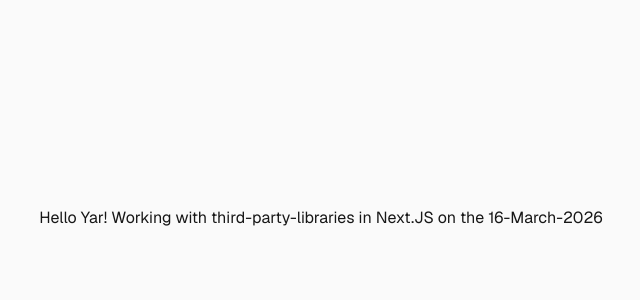
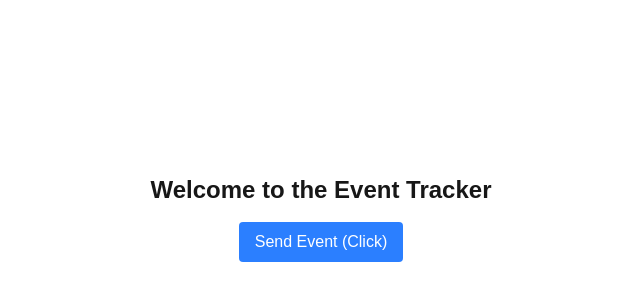
Before and after one commit to ahmedali839/NextJS-Collection, a Next.js app in the folder third_party_libraries/: page / in a window 1280 px wide. Shown: the part 182-482 px from the top of the page, without its empty margins (319-959 px from the left). Built offline with nearby package versions, Linux system fonts and the light colour scheme.

Commit message:
third-party-libraries - google_Analytics

```diff
--- /dev/null
+++ b/third_party_libraries/app/components/sendGAEvent.js
@@ -0,0 +1,101 @@
+// "use client";
+
+// import React from "react";
+// import { sendGAEvent } from "@next/third-parties/google";
+
+// export default function EventButton() {
+//   const handleClick = () => {
+//     sendGAEvent("event", "buttonClicked", { value: "xyz" });
+//   };
+
+//   return (
+//     <div>
+//       <button className="cursor-pointer" onClick={handleClick}>
+//         Send Event(Click)
+//       </button>
+//     </div>
+//   );
+// }
+
+// import { useEffect } from "react";
+
+// export default function MyComponent() {
+//   useEffect(() => {
+//     // Check if gtag is ready
+//     if (window.gtag) {
+//       window.gtag("event", "button_click", {
+//         event_category: "Interaction",
+//         event_label: "My Button",
+//       });
+//     } else {
+//       console.log("gtag is not ready yet");
+//     }
+//   }, []);
+
+//   return (
+//     <button
+//       onClick={() => {
+//         /* your click logic */
+//       }}
+//     >
+//       Click me
+//     </button>
+//   );
+// }
+
+// 'use client';
+
+// import React, { useState, useEffect } from 'react';
+// import { sendGAEvent } from '@next/third-parties/google';
+
+// export default function EventButton() {
+//   const [gaReady, setGaReady] = useState(false);
+
+//   // Check if GA is ready
+//   useEffect(() => {
+//     if (typeof window !== 'undefined' && window.gtag) {
+//       setGaReady(true);
+//     }
+//   }, []);
+
+//   const handleClick = () => {
+//     if (gaReady) {
+//       sendGAEvent('event', 'buttonClicked', { value: 'xyz' });
+//     } else {
+//       console.log('GA not ready yet, event not sent.');
+//     }
+//   };
+
+//   return (
+//     <div>
+//       <button className="cursor-pointer" onClick={handleClick}>
+//         Send Event (Click)
+//       </button>
+//     </div>
+//   );
+// }
+
+"use client";
+
+import { sendGTMEvent } from "@next/third-parties/google";
+
+export default function EventButton() {
+  const handleClick = () => {
+    // sendGTMEvent safely queues the event. No need to check if GTM is ready!
+    sendGTMEvent({ event: "buttonClicked", value: "xyz" });
+    if (!sendGTMEvent) {
+      console.log("Not working.");
+    }
+  };
+
+  return (
+    <div>
+      <button
+        className="cursor-pointer rounded bg-blue-500 px-4 py-2 text-white hover:bg-blue-600"
+        onClick={handleClick}
+      >
+        Send Event (Click)
+      </button>
+    </div>
+  );
+}
--- a/third_party_libraries/app/layout.js
+++ b/third_party_libraries/app/layout.js
@@ -1,3 +1,96 @@
+// import { GoogleTagManager } from "@next/third-parties/google";
+// import { Geist, Geist_Mono } from "next/font/google";
+// import "./globals.css";
+
+// const geistSans = Geist({
+//   variable: "--font-geist-sans",
+//   subsets: ["latin"],
+// });
+
+// const geistMono = Geist_Mono({
+//   variable: "--font-geist-mono",
+//   subsets: ["latin"],
+// });
+
+// export const metadata = {
+//   title: "Create Next App",
+//   description: "Generated by create next app",
+// };
+
+// export default function RootLayout({ children }) {
+//   return (
+//     <html lang="en">
+//       <body
+//         className={`${geistSans.variable} ${geistMono.variable} antialiased`}
+//       >
+//         <GoogleTagManager gtmId="GTM-XYZ" />
+//         {children}
+//       </body>
+//     </html>
+//   );
+// }
+
+// 'use client';
+
+// import Script from 'next/script';
+// import { Geist, Geist_Mono } from 'next/font/google';
+// import './globals.css';
+
+// const geistSans = Geist({
+//   variable: "--font-geist-sans",
+//   subsets: ["latin"],
+// });
+
+// const geistMono = Geist_Mono({
+//   variable: "--font-geist-mono",
+//   subsets: ["latin"],
+// });
+
+// export const metadata = {
+//   title: "Create Next App",
+//   description: "Generated by create next app",
+// };
+
+// export default function RootLayout({ children }) {
+//   return (
+//     <html lang="en">
+//       <head>
+//         {/* <!-- Google Tag Manager --> */}
+// <script>(function(w,d,s,l,i){w[l]=w[l]||[];w[l].push({'gtm.start':
+// new Date().getTime(),event:'gtm.js'});var f=d.getElementsByTagName(s)[0],
+// j=d.createElement(s),dl=l!='dataLayer'?'&l='+l:'';j.async=true;j.src=
+// 'https://www.googletagmanager.com/gtm.js?id='+i+dl;f.parentNode.insertBefore(j,f);
+// })(window,document,'script','dataLayer','GTM-5ZHL2HQ9');</script>
+// {/* <!-- End Google Tag Manager --> */}
+//       </head>
+//       <body className={`${geistSans.variable} ${geistMono.variable} antialiased`}>
+
+// {/* <!-- Google Tag Manager (noscript) --> */}
+// <noscript><iframe src="https://www.googletagmanager.com/ns.html?id=GTM-5ZHL2HQ9"
+// height="0" width="0" style="display:none;visibility:hidden"></iframe></noscript>
+// {/* <!-- End Google Tag Manager (noscript) --> */}
+
+//         {/* Google Tag Manager Script */}
+//         <Script
+//           strategy="afterInteractive"
+//           src="https://www.googletagmanager.com/gtag/js?id=GTM-XXXXXXX" // Replace with your GTM ID
+//         />
+//         <Script
+//           strategy="afterInteractive"
+//           id="google-tag-manager"
+//           dangerouslySetInnerHTML={`
+//             window.dataLayer = window.dataLayer || [];
+//             function gtag(){dataLayer.push(arguments);}
+//             gtag('js', new Date());
+//             gtag('config', 'GTM-XXXXXXX'); // Replace with your GTM ID
+//           `}
+//         />
+//         {children}
+//       </body>
+//     </html>
+//   );
+// }
+
 import { GoogleTagManager } from "@next/third-parties/google";
 import { Geist, Geist_Mono } from "next/font/google";
 import "./globals.css";
@@ -20,10 +113,10 @@
 export default function RootLayout({ children }) {
   return (
     <html lang="en">
+      <GoogleTagManager gtmId="GTM-5ZHL2HQ9" />
       <body
         className={`${geistSans.variable} ${geistMono.variable} antialiased`}
       >
-        <GoogleTagManager gtmId="GTM-XYZ" />
         {children}
       </body>
     </html>
--- a/third_party_libraries/app/page.js
+++ b/third_party_libraries/app/page.js
@@ -1,13 +1,58 @@
-import { GoogleTagManager } from "@next/third-parties/google";
+// import { GoogleTagManager } from "@next/third-parties/google";
 
-export default function Home() {
+// export default function Home() {
+//   return (
+//     <div className="flex min-h-screen items-center justify-center bg-zinc-50 font-sans dark:bg-black">
+//       <GoogleTagManager gtmId="GTM-XYZ" />
+//       <h2>
+//         Hello Yar! Working with third-party-libraries in Next.JS on the
+//         16-March-2026{" "}
+//       </h2>
+//     </div>
+//   );
+// }
+
+// 'use client';
+
+// import EventButton from './components/sendGAEvent';
+
+// export default function Page() {
+//   return (
+//     <div>
+//       <h2>Welcome to the Event Tracker</h2>
+//       <EventButton />
+//     </div>
+//   );
+// }
+
+// 'use client';
+
+// import { useEffect } from 'react';
+// import EventButton from './components/sendGAEvent';
+
+// export default function Page() {
+//   useEffect(() => {
+//     // Only run GA setup on client side
+//     if (typeof window !== 'undefined' && window.gtag) {
+//       window.gtag('config', 'GTM-5ZHL2HQ9'); // Ensure it runs on client
+//     }
+//   }, []);
+
+//   return (
+//     <div>
+//       <h2>Welcome to the Event Tracker</h2>
+//       <EventButton />
+//     </div>
+//   );
+// }
+
+import EventButton from "./components/sendGAEvent";
+
+export default function Page() {
   return (
-    <div className="flex min-h-screen items-center justify-center bg-zinc-50 font-sans dark:bg-black">
-      <GoogleTagManager gtmId="GTM-XYZ" />
-      <h2>
-        Hello Yar! Working with third-party-libraries in Next.JS on the
-        16-March-2026{" "}
-      </h2>
+    <div className="flex min-h-screen flex-col items-center justify-center p-8">
+      <h2 className="mb-4 text-2xl font-bold">Welcome to the Event Tracker</h2>
+      <EventButton />
     </div>
   );
 }
--- a/third_party_libraries/package.json
+++ b/third_party_libraries/package.json
@@ -9,7 +9,7 @@
     "lint": "eslint"
   },
   "dependencies": {
-    "@next/third-parties": "^16.1.6",
+    "@next/third-parties": "^16.1.7",
     "next": "^16.1.6",
     "react": "19.2.3",
     "react-dom": "19.2.3"
```
Also changed, not shown: 2 other files (tests, documents, lock files or other folders).
